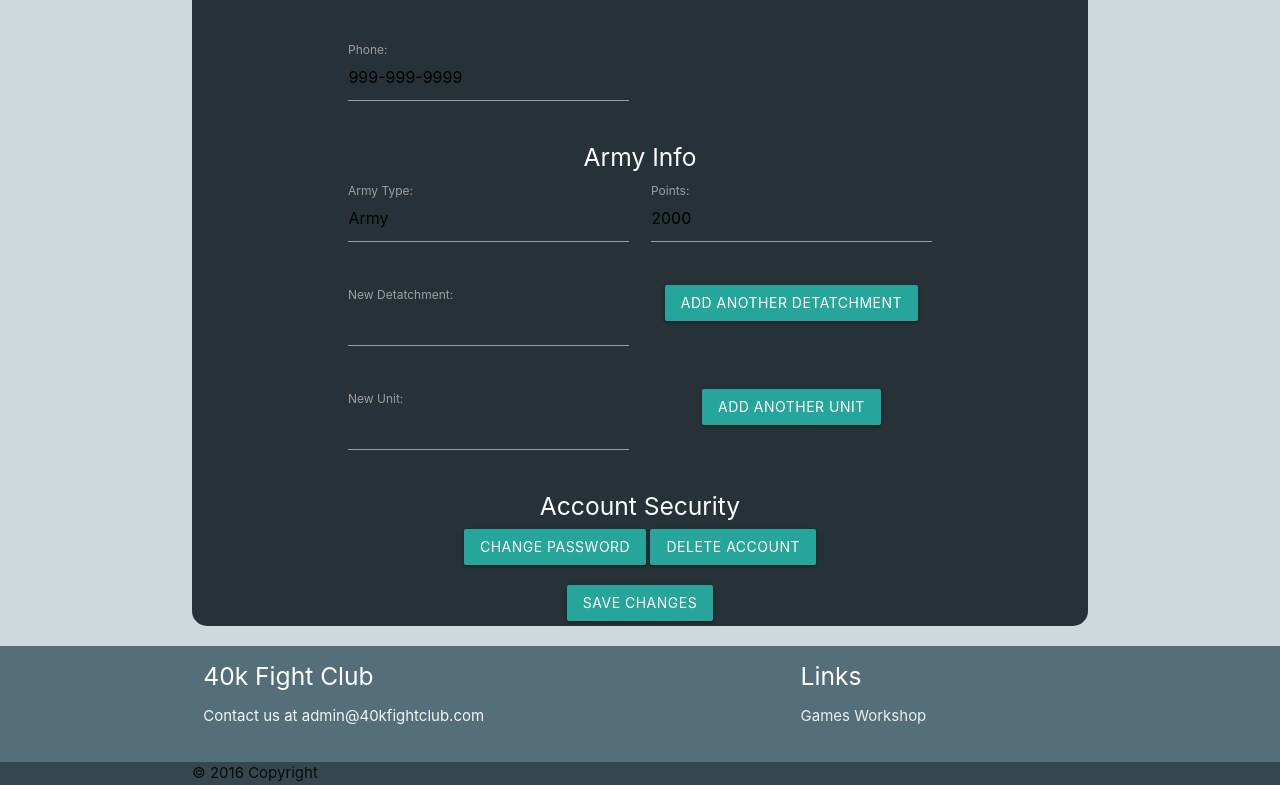
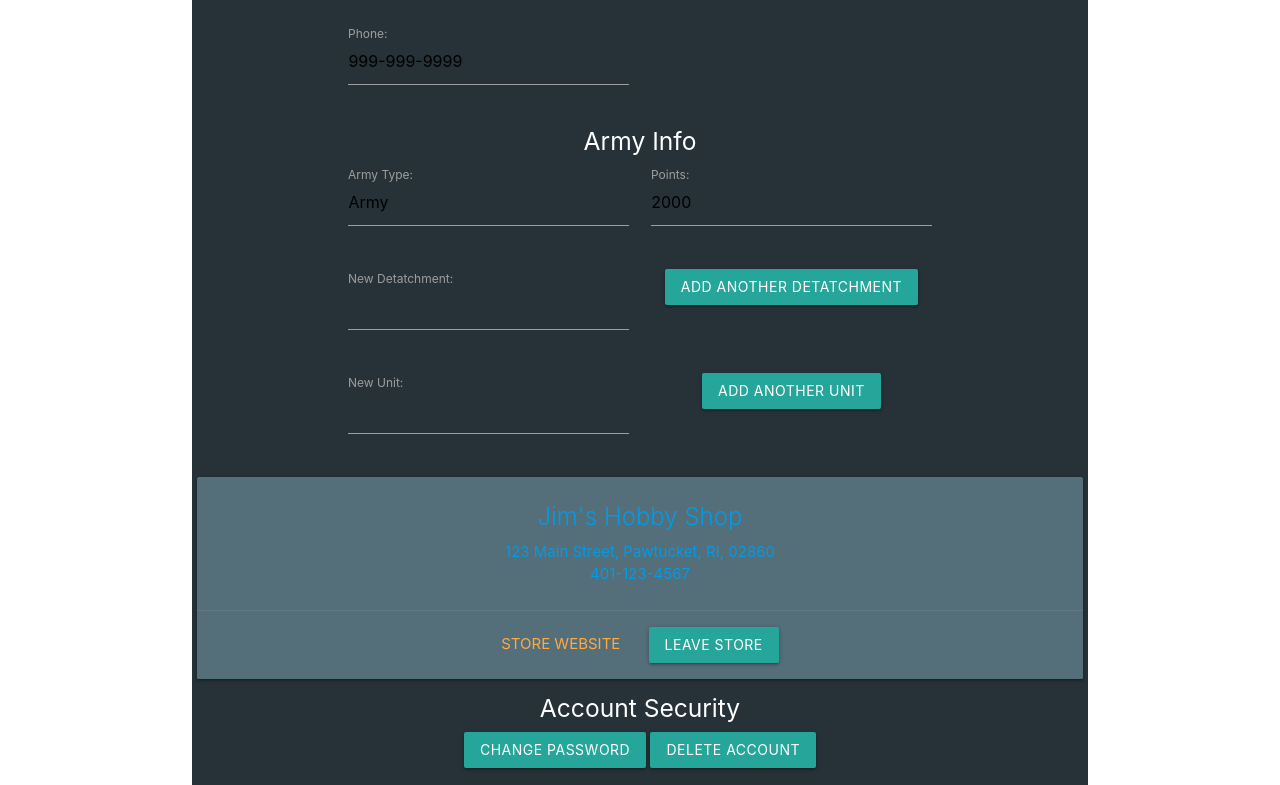
Before and after one commit to bbrissette96/40kFightClub, a website: page account.html in a window 1280 px wide. Shown: the part 278-1063 px from the top of the page. Drawn offline with nearby package versions, Linux system fonts and the light colour scheme; files that its build step writes are made by us from their sources.

Commit message:
Update account.html

```diff
--- a/account.html
+++ b/account.html
@@ -4,7 +4,6 @@
 <head>
     <meta charset="UTF-8">
     <link rel="stylesheet" href="https://cdnjs.cloudflare.com/ajax/libs/materialize/0.97.8/css/materialize.min.css">
-    <link rel="stylesheet" href="css/styles.css">
     <script src="https://ajax.googleapis.com/ajax/libs/jquery/3.1.1/jquery.min.js"></script>
     <script src="js/player.js"></script>
     <title>40kFightClub</title>
@@ -76,6 +75,21 @@
                 </div>
             </div>
             <div id="Stores">
+                <div class="col s12 m6">
+                    <div class="card blue-grey darken-1">
+                        <div class="card-content white-text">
+                            <a href="store.html">
+                                <span class="card-title">Jim's Hobby Shop</span>
+                                <p>123 Main Street, Pawtucket, RI, 02860<br/> 401-123-4567
+                                </p>
+                            </a>
+                        </div>
+                        <div class="card-action">
+                            <a href="https://www.games-workshop.com/en-US/Warhammer-40-000">Store Website</a>
+                            <button id="leaveStore" class="waves-effect waves-light btn">Leave Store</button>
+                        </div>
+                    </div>
+                </div>
             </div>
             <div id="Security">
                 <h5>Account Security</h5>
```
